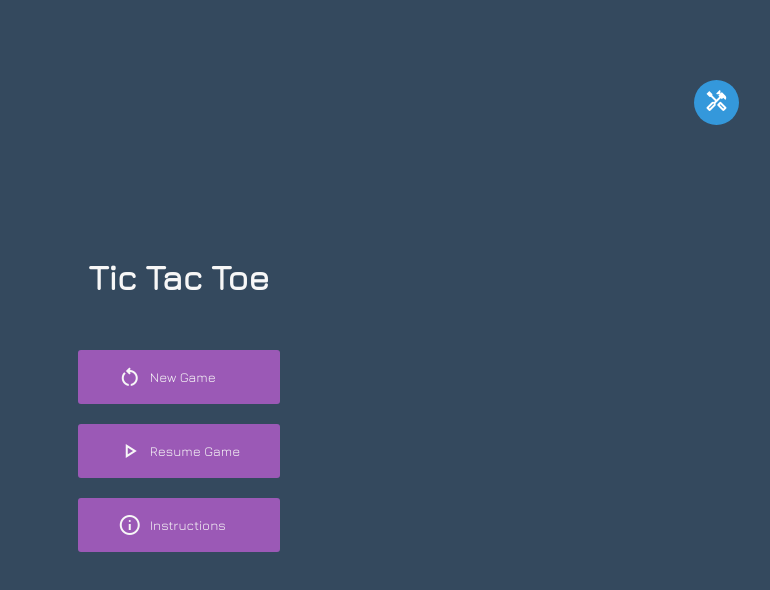
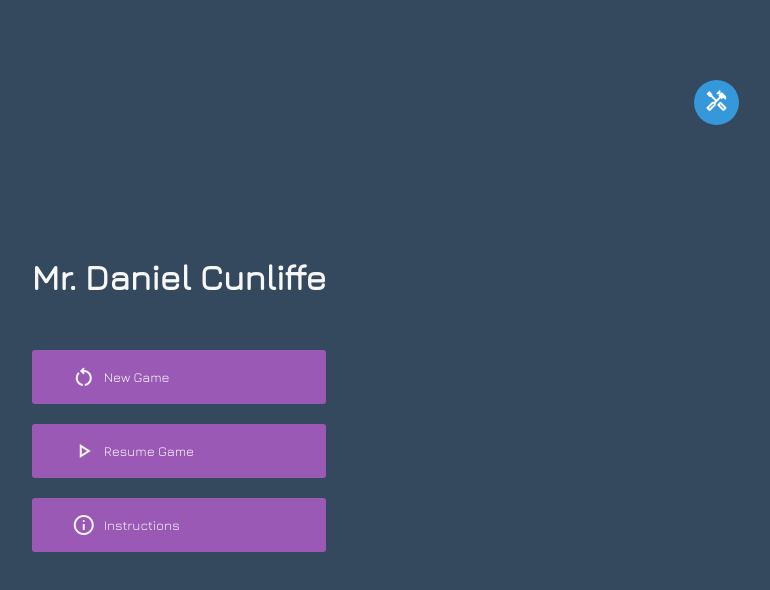
Before and after one commit to OldRodger/Tic-Tac-Toe, a website built with Parcel: page src/index.html in a window 1280 px wide. Shown: the whole page, without its empty margins (461-1231 px from the left). Built offline with nearby package versions, Linux system fonts and the light colour scheme.

Commit message:
testing for Mr. Cunliffe

```diff
--- a/src/index.html
+++ b/src/index.html
@@ -37,7 +37,7 @@
         <!--MENU -->
         <figure class="menu">
             <!-- MENU TITLE -->
-            <h2 class="heading-primary">Tic Tac Toe</h2>
+            <h2 class="heading-primary">Mr. Daniel Cunliffe</h2>
 
             <!--3 MENU BUTTONS -->
             <button type="button" class="btn btn--big menu__btn menu__btn--new">
```
